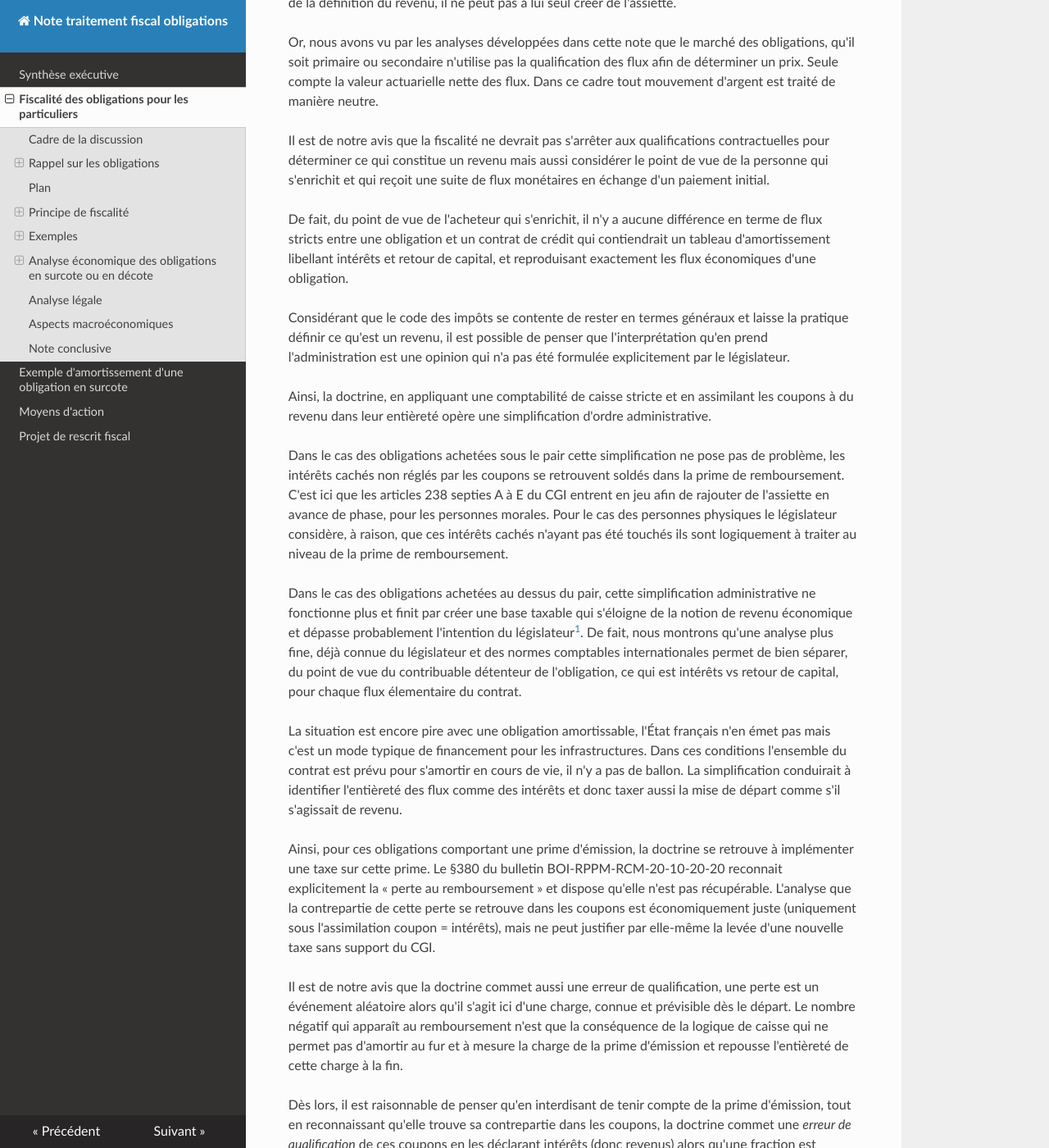
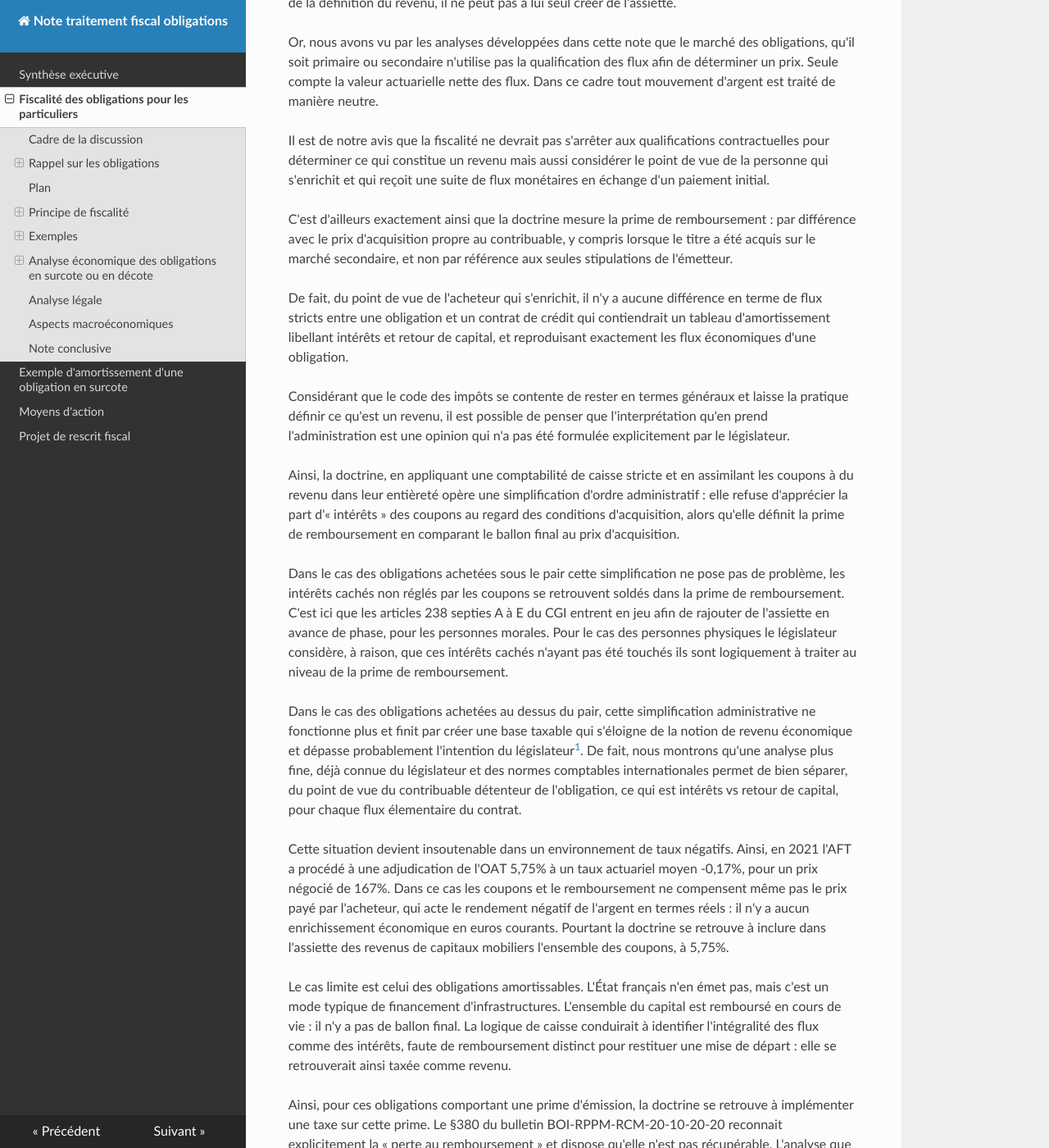
Before and after one commit to ConscritNeuneu/note-traitement-fiscal-obligations, an MkDocs documentation site: the page built from docs/note_fiscalisation_obligations.md, in a window 1280 px wide and 1400 px high, scrolled down 10511 px. Shown: the whole window at 82% size. Built offline with MkDocs 1.6.1, drawn with Linux system fonts in a browser that asks for light colours; nearby versions of some CDN libraries.

Commit message:
Retravail light de l'analyse légale
- fermeture de la micro brêche CRD
- argument du cherry picking de la doctrine

```diff
--- a/docs/note_fiscalisation_obligations.md
+++ b/docs/note_fiscalisation_obligations.md
@@ -636,6 +636,11 @@ qualifications contractuelles pour déterminer ce qui constitue un revenu
 mais aussi considérer le point de vue de la personne qui s'enrichit et qui
 reçoit une suite de flux monétaires en échange d'un paiement initial.
 
+C'est d'ailleurs exactement ainsi que la doctrine mesure la prime de
+remboursement : par différence avec le prix d'acquisition propre au
+contribuable, y compris lorsque le titre a été acquis sur le marché
+secondaire, et non par référence aux seules stipulations de l'émetteur.
+
 De fait, du point de vue de l'acheteur qui s'enrichit, il n'y a aucune
 différence en terme de flux stricts entre une obligation et un contrat de
 crédit qui contiendrait un tableau d'amortissement libellant intérêts et
@@ -649,7 +654,10 @@ pas été formulée explicitement par le législateur.
 
 Ainsi, la doctrine, en appliquant une comptabilité de caisse stricte et en
 assimilant les coupons à du revenu dans leur entièreté opère une
-simplification d'ordre administrative.
+simplification d'ordre administratif : elle refuse d'apprécier la part d'«
+intérêts » des coupons au regard des conditions d'acquisition, alors qu'elle
+définit la prime de remboursement en comparant le ballon final au prix
+d'acquisition.
 
 Dans le cas des obligations achetées sous le pair cette simplification ne
 pose pas de problème, les intérêts cachés non réglés par les coupons se
@@ -673,12 +681,21 @@ contrat.
 revient de fait à n'inclure que les intérêts économiques dans l'assiette
 taxable.
 
-La situation est encore pire avec une obligation amortissable, l'État
-français n'en émet pas mais c'est un mode typique de financement pour les
-infrastructures. Dans ces conditions l'ensemble du contrat est prévu pour
-s'amortir en cours de vie, il n'y a pas de ballon. La simplification conduirait
-à identifier l'entièreté des flux comme des intérêts et donc taxer aussi
-la mise de départ comme s'il s'agissait de revenu.
+Cette situation devient insoutenable dans un environnement de taux négatifs.
+Ainsi, en 2021 l'AFT a procédé à une adjudication de l'OAT 5,75% à un taux
+actuariel moyen -0,17%, pour un prix négocié de 167%. Dans ce cas les coupons
+et le remboursement ne compensent même pas le prix payé par l'acheteur, qui
+acte le rendement négatif de l'argent en termes réels : il n'y a aucun
+enrichissement économique en euros courants. Pourtant la doctrine se
+retrouve à inclure dans l'assiette des revenus de capitaux mobiliers
+l'ensemble des coupons, à 5,75%.
+
+Le cas limite est celui des obligations amortissables. L'État français n'en
+émet pas, mais c'est un mode typique de financement d'infrastructures.
+L'ensemble du capital est remboursé en cours de vie : il n'y a pas de ballon
+final. La logique de caisse conduirait à identifier l'intégralité des flux
+comme des intérêts, faute de remboursement distinct pour restituer une mise
+de départ : elle se retrouverait ainsi taxée comme revenu.
 
 Ainsi, pour ces obligations comportant une prime d'émission, la doctrine se
 retrouve à implémenter une taxe sur cette prime. Le §380 du bulletin
```
Also changed, not shown: docs/annexe_tableau_amortissement.md (+1 -1 lines), docs/projet_rescrit.md (+1 -1 lines).
